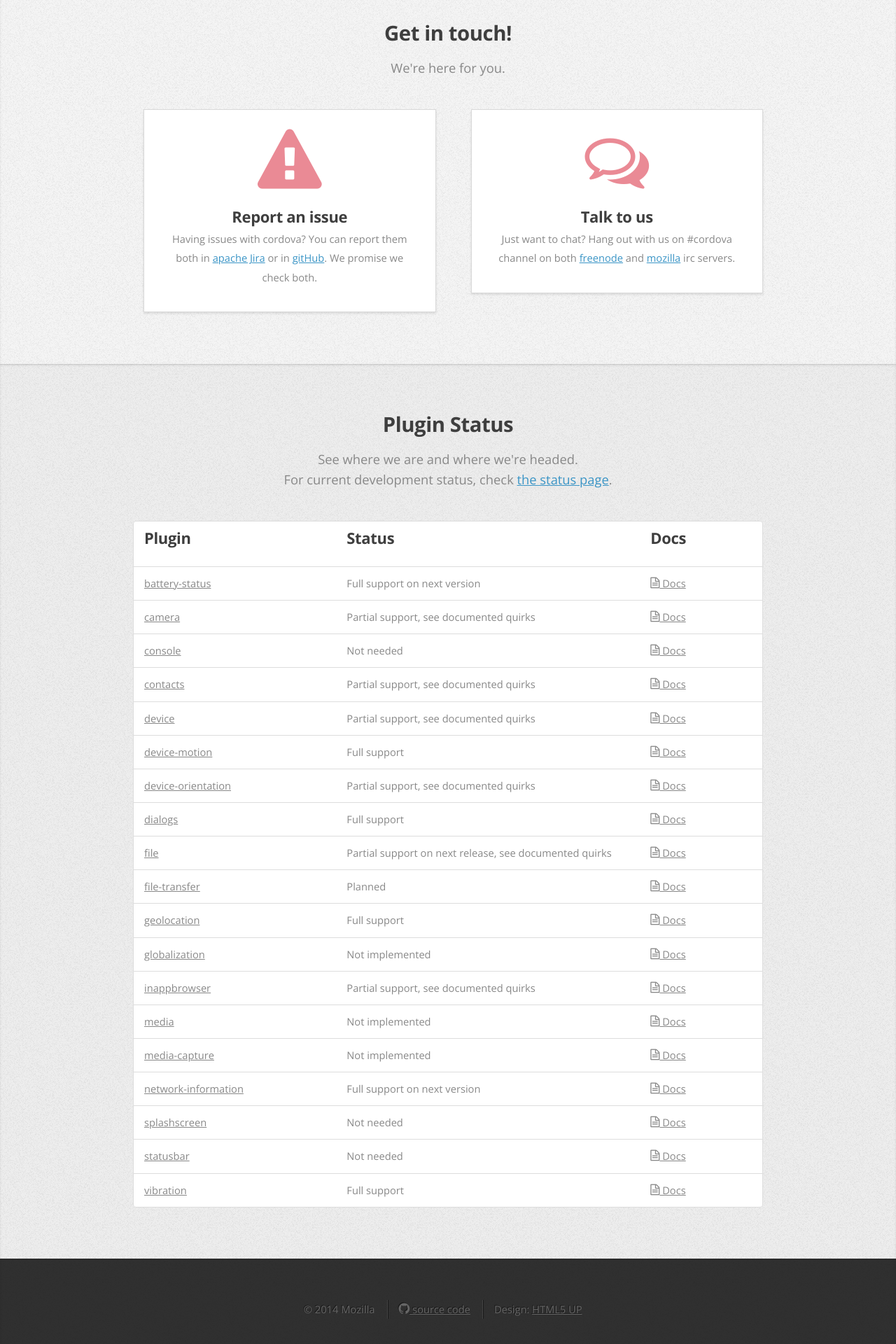
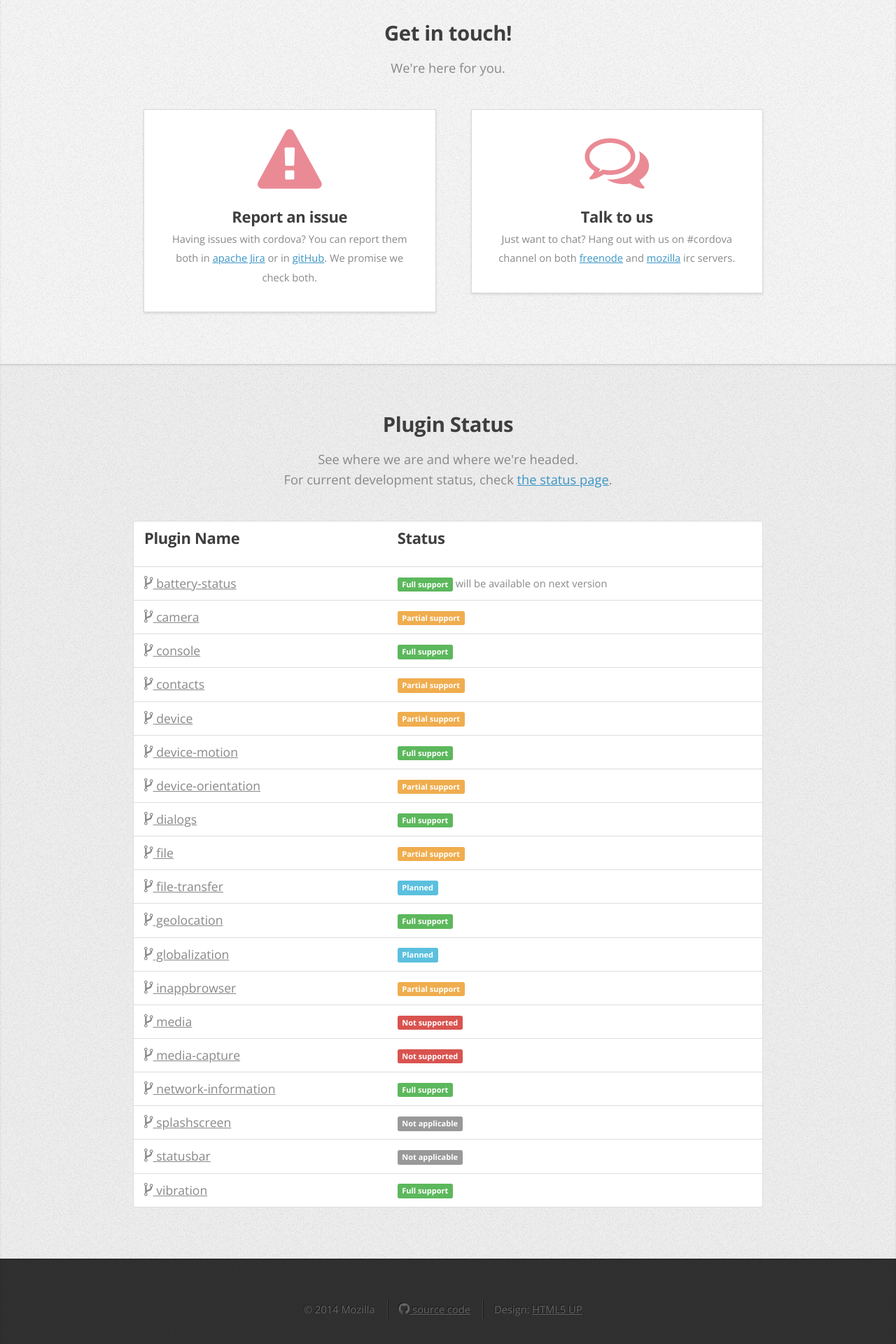
Before and after one commit to mozilla-cordova/mozilla-cordova.github.io, a Jekyll site: the page built from index.html, in a window 1280 px wide. Shown: the part 1215-3135 px from the top of the page at 70% size. Built offline with Jekyll 4.4.1, drawn with Linux system fonts in a browser that asks for light colours.

Commit message:
New style for plugin status table

```diff
--- a/css/style.css
+++ b/css/style.css
@@ -1034,3 +1034,16 @@
 		{
 			color: #777;
 		}
+
+/*********************************************************************************/
+/* Plugin Status                                                                 */
+/*********************************************************************************/
+
+	.plugin-name {
+		font-size: 1.2em;
+	}
+
+	.plugin-status a {
+		text-decoration: none;
+		color: inherit;
+	}
--- a/index.html
+++ b/index.html
@@ -5,79 +5,78 @@ plugins:
   -
     name: battery-status
     repo: cordova-plugin-battery-status
-    status: Full support on next version
+    support: full
+    comment: will be available on next version
   -
     name: camera
     repo: cordova-plugin-camera
-    status: Partial support, see documented quirks
+    support: partial
   -
     name: console
     repo: cordova-plugin-console
-    status: Not needed
+    support: full
   -
     name: contacts
     repo: cordova-plugin-contacts
-    status: Partial support, see documented quirks
+    support: partial
   -
     name: device
     repo: cordova-plugin-device
-    status: Partial support, see documented quirks
+    support: partial
   -
     name: device-motion
     repo: cordova-plugin-device-motion
-    status: Full support
+    support: full
   -
     name: device-orientation
     repo: cordova-plugin-device-orientation
-    status: Partial support, see documented quirks
+    support: partial
   -
     name: dialogs
     repo: cordova-plugin-dialogs
-    status: Full support
+    support: full
   -
     name: file
     repo: cordova-plugin-file
-    status: Partial support on next release, see documented quirks
+    support: partial
   -
     name: file-transfer
     repo: cordova-plugin-file-transfer
-    status: Planned
+    support: planned
   -
     name: geolocation
     repo: cordova-plugin-geolocation
-    status: Full support
+    support: full
   -
     name: globalization
     repo: cordova-plugin-globalization
-    status: Not implemented
+    support: planned
   -
     name: inappbrowser
     repo: cordova-plugin-inappbrowser
-    status: Partial support, see documented quirks
+    support: partial
   -
     name: media
     repo: cordova-plugin-media
-    status: Not implemented
   -
     name: media-capture
     repo: cordova-plugin-media-capture
-    status: Not implemented
   -
     name: network-information
     repo: cordova-plugin-network-information
-    status: Full support on next version
+    support: full
   -
     name: splashscreen
     repo: cordova-plugin-splashscreen
-    status: Not needed
+    support: notNeeded
   -
     name: statusbar
     repo: cordova-plugin-statusbar
-    status: Not needed
+    support: notNeeded
   -
     name: vibration
     repo: cordova-plugin-vibration
-    status: Full support
+    support: full
 ---
 
 <!-- Home -->
@@ -178,31 +177,37 @@ plugins:
 		<div class="container list-group list-group-left ">
 
 			<div class="row flush list-group-item">
-				<div class="4u">
-					<h3>Plugin</h3>
+				<div class="5u">
+					<h3>Plugin Name</h3>
 				</div>
-				<div class="6u">
+				<div class="7u">
 					<h3>Status</h3>
-				</div>
-				<div class="2u">
-					<h3>Docs</h3>
 				</div>
 			</div>
 
 			{% for plugin in page.plugins %}
 				<div class="row flush list-group-item">
-					<div class="4u">
+					<div class="5u plugin-name">
 						<a href="https://github.com/apache/{{ plugin.repo }}">
-							{{ plugin.name }}
+							<i class="fa fa-code-fork"></i>
+							{{ plugin.name }}</a>
+					</div>
+					<div class="7u plugin-status">
+						<a href="https://github.com/apache/{{ plugin.repo }}/blob/master/doc/index.md">
+						{% case plugin.support %}
+							{% when 'full' %}
+								<span class="label label-success">Full support</span>
+							{% when 'partial' %}
+								<span class="label label-warning">Partial support</span>
+							{% when 'planned' %}
+								<span class="label label-info">Planned</span>
+							{% when 'notNeeded' %}
+								<span class="label label-default">Not applicable</span>
+							{% else %}
+								<span class="label label-danger">Not supported</span>
+						{% endcase %}
 						</a>
-					</div>
-					<div class="6u">
-						{{ plugin.status }}
-					</div>
-					<div class="2u">
-						<a href="https://github.com/apache/{{ plugin.repo }}/blob/master/doc/index.md">
-							<span class="fa fa-file-text-o"> Docs</span>
-						</a>
+						{{ plugin.comment }}
 					</div>
 				</div>
 			{% endfor %}
```
